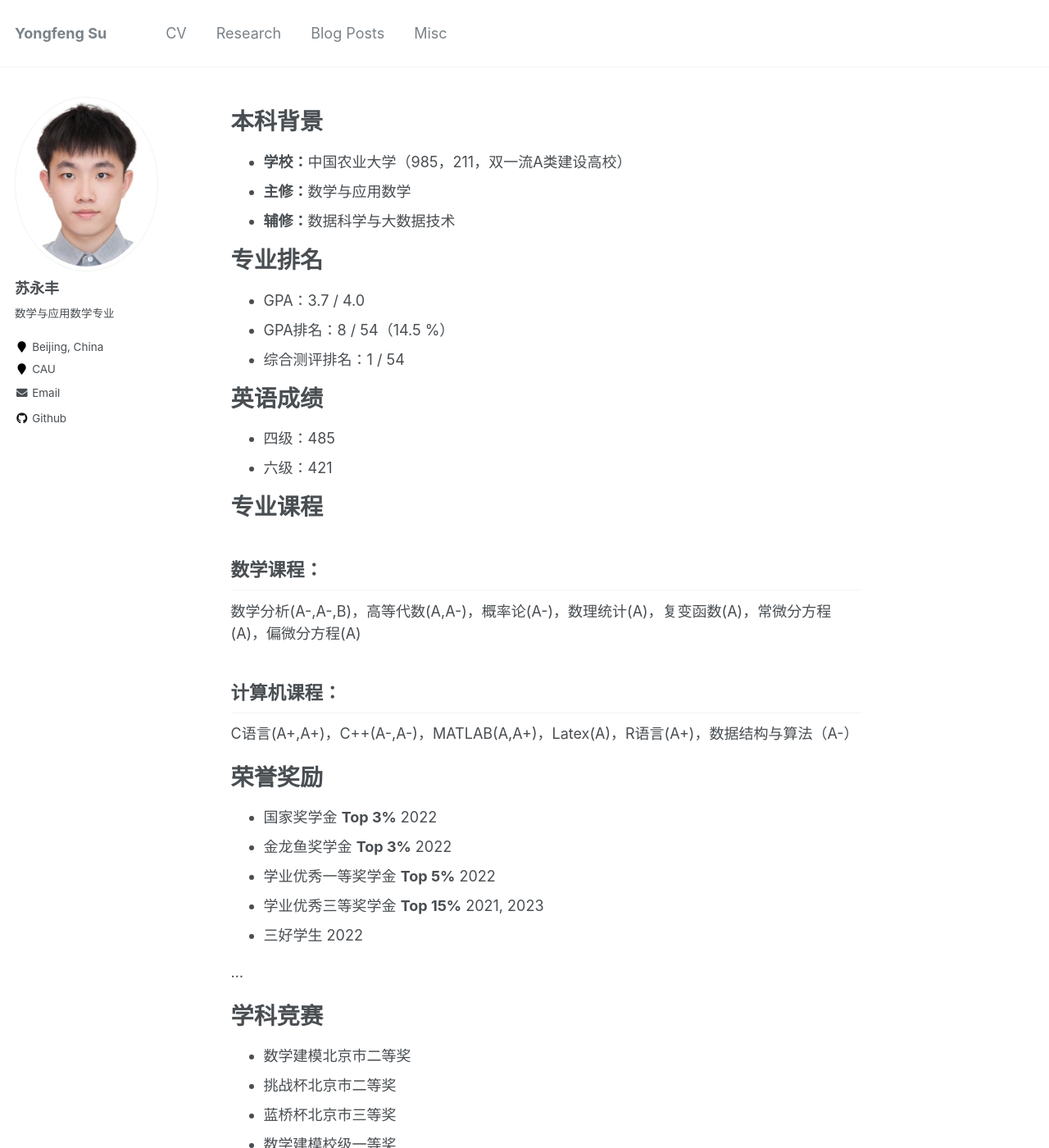
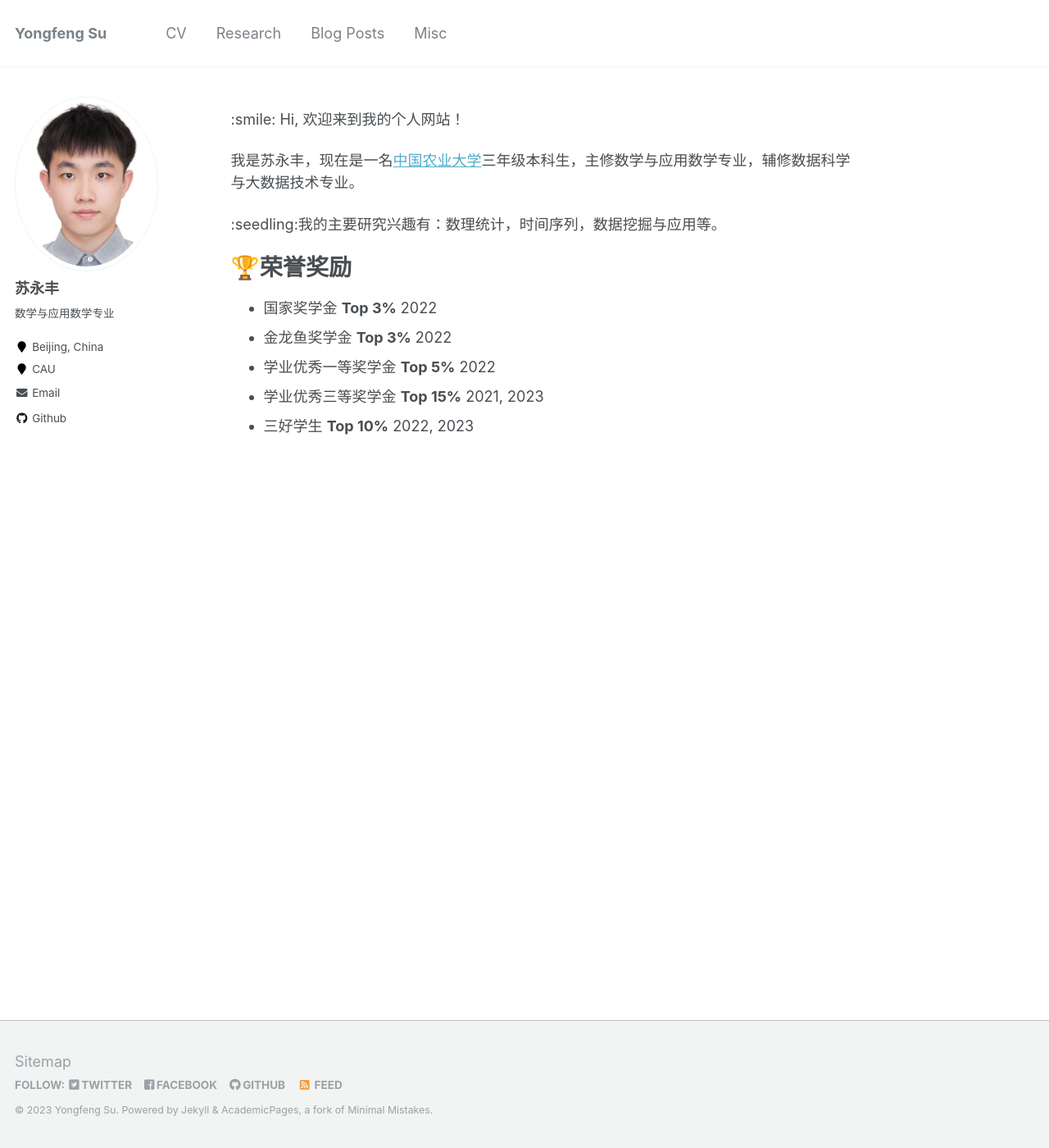
Before and after one commit to CreatBySu/CreatBySu.github.io, a Jekyll site: the page built from _pages/about.md, in a window 1280 px wide and 1400 px high. Shown: the whole window at 82% size. Built offline with Jekyll 4.4.1, drawn with Linux system fonts in a browser that asks for light colours.

Commit message:
Add files via upload

```diff
--- a/_pages/about.md
+++ b/_pages/about.md
@@ -8,50 +8,15 @@ redirect_from:
   - /about.html
 ---
 
+ :smile: Hi, 欢迎来到我的个人网站！
 
-本科背景
-===
+我是苏永丰，现在是一名[中国农业大学](https://www.cau.edu.cn/)三年级本科生，主修数学与应用数学专业，辅修数据科学与大数据技术专业。
 
-- **学校：**中国农业大学（985，211，双一流A类建设高校）
-- **主修：**数学与应用数学
-- **辅修：**数据科学与大数据技术
+:seedling:我的主要研究兴趣有：数理统计，时间序列，数据挖掘与应用等。
 
-
-专业排名
-===
-* GPA：3.7 / 4.0
-* GPA排名：8 / 54（14.5 %）
-* 综合测评排名：1 / 54
-
-# 英语成绩
-
-- 四级：485
-- 六级：421
-
-# 专业课程
-
-## 数学课程：
-
-数学分析(A-,A-,B)，高等代数(A,A-)，概率论(A-)，数理统计(A)，复变函数(A)，常微分方程(A)，偏微分方程(A)
-
-## 计算机课程：
-
-C语言(A+,A+)，C++(A-,A-)，MATLAB(A,A+)，Latex(A)，R语言(A+)，数据结构与算法（A-）
-
-# 荣誉奖励
+# 🏆荣誉奖励
 * 国家奖学金    **Top 3%**     2022
 * 金龙鱼奖学金   **Top 3%**     2022
 * 学业优秀一等奖学金  **Top 5%**    2022
 * 学业优秀三等奖学金   **Top 15%**   2021, 2023
-* 三好学生   2022
-
-...
-
-# 学科竞赛
-
-- 数学建模北京市二等奖
-- 挑战杯北京市二等奖
-- 蓝桥杯北京市三等奖
-- 数学建模校级一等奖
-
-...
+* 三好学生  **Top 10%**   2022, 2023
```
